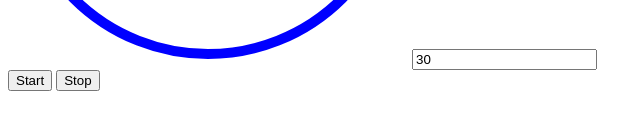
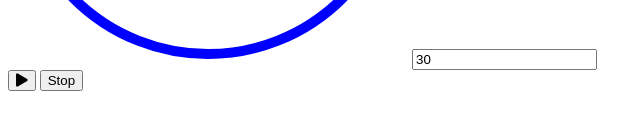
Before and after one commit to ComputerScienceWarrior/timer, a plain HTML site: page index.html in a window 1280 px wide. Shown: the part 344-474 px from the top of the page, 0-640 px from the left. Drawn offline with Linux system fonts and the light colour scheme.

Commit message:
add 'font-awesome' cdn library and make start button the 'play' icon

```diff
--- a/index.html
+++ b/index.html
@@ -4,6 +4,7 @@
 <head>
     <title>Timer!</title>
     <link type="text/css" rel="stylesheet" href="assets/css/index.css">
+    <link rel="stylesheet" href="https://cdnjs.cloudflare.com/ajax/libs/font-awesome/5.15.2/css/all.min.css" />
 </head>
 
 <body>
@@ -15,7 +16,7 @@
                     transform="rotate(-90 200 200)" />
             </svg>
             <input id="duration" value=30 /><br>
-            <button id="start">Start</button>
+            <button id="start"><i class="fas fa-play"></i></button>
             <button id="stop">Stop</button>
         </div>
 
```
